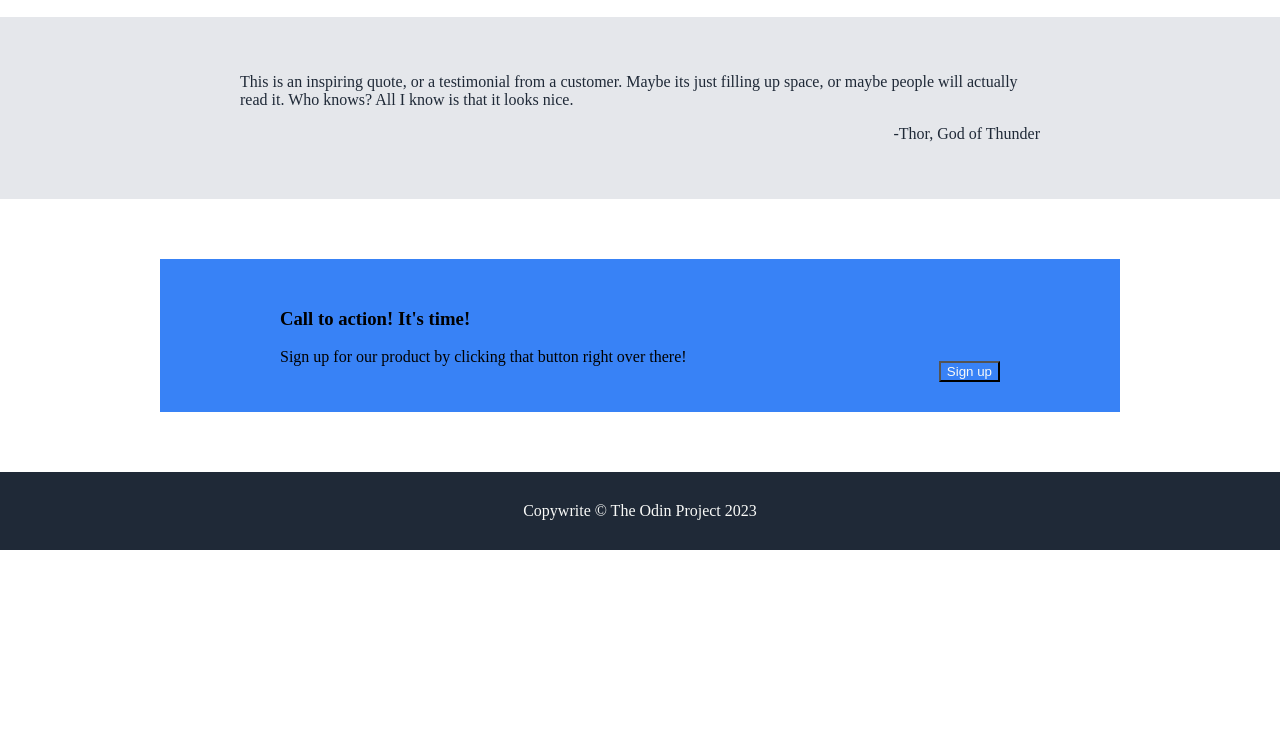
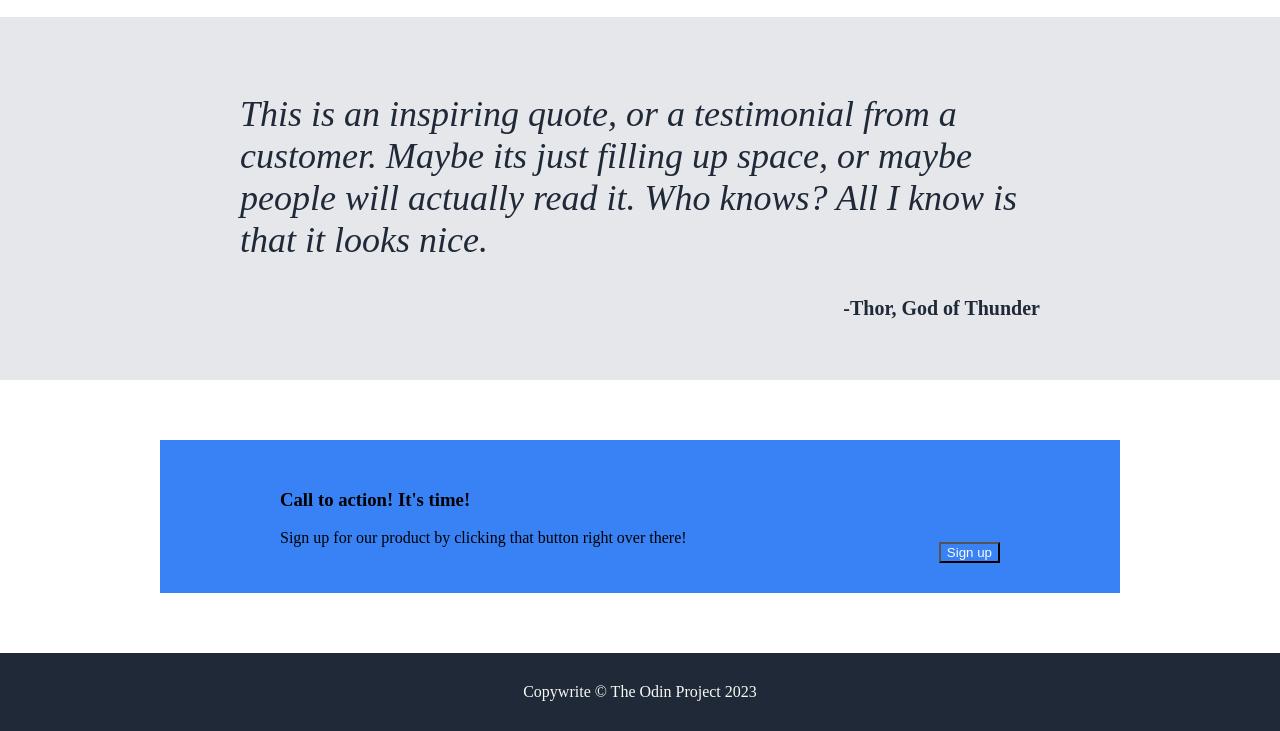
Before and after one commit to BkPhillip/odin-landing-page, a plain HTML site: page index.html in a window 1280 px wide. Shown: the part 838-1569 px from the top of the page. Before the commit the page ends 1388 px from the top, so only its background shows below. Drawn offline with Linux system fonts and the light colour scheme.

Commit message:
Add font stylings for quote div

```diff
--- a/index.html
+++ b/index.html
@@ -50,7 +50,7 @@
         </div>
 
         <div class="quote-container">
-            <p>This is an inspiring quote, or a testimonial from a customer. Maybe its just filling up space, or maybe people will actually read it. Who knows? All I know is that it looks nice.</p>
+            <p class="quote-text">This is an inspiring quote, or a testimonial from a customer. Maybe its just filling up space, or maybe people will actually read it. Who knows? All I know is that it looks nice.</p>
             <p class="quote-author">-Thor, God of Thunder</p>
         </div>
 
--- a/styles.css
+++ b/styles.css
@@ -106,8 +106,16 @@ button {
     padding: 40px 240px;
 }
 
+.quote-text {
+    font-size: 36px;
+    font-weight: 100;
+    font-style: italic;
+}
+
 .quote-author {
     text-align: right;
+    font-size: 20px;
+    font-weight: bold;
 }
 
 /************************ CALL TO ACTION **********************/
```
